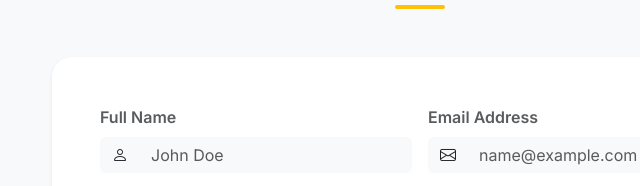
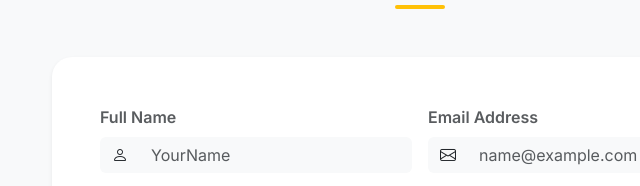
Before and after one commit to ravindra-dot/profile, a plain HTML site: page index.html in a window 1280 px wide. Shown: the part 3722-3908 px from the top of the page, 220-860 px from the left. Drawn offline with nearby package versions, Linux system fonts and the light colour scheme.

Commit message:
Update index.html

```diff
--- a/index.html
+++ b/index.html
@@ -317,7 +317,7 @@
                 <label class="form-label fw-semibold text-muted">Full Name</label>
                 <div class="input-group">
                   <span class="input-group-text bg-light border-0"><i class="bi bi-person"></i></span>
-                  <input type="text" name="name" class="form-control bg-light border-0" placeholder="John Doe" required>
+                  <input type="text" name="name" class="form-control bg-light border-0" placeholder="YourName" required>
                 </div>
               </div>
 
```
